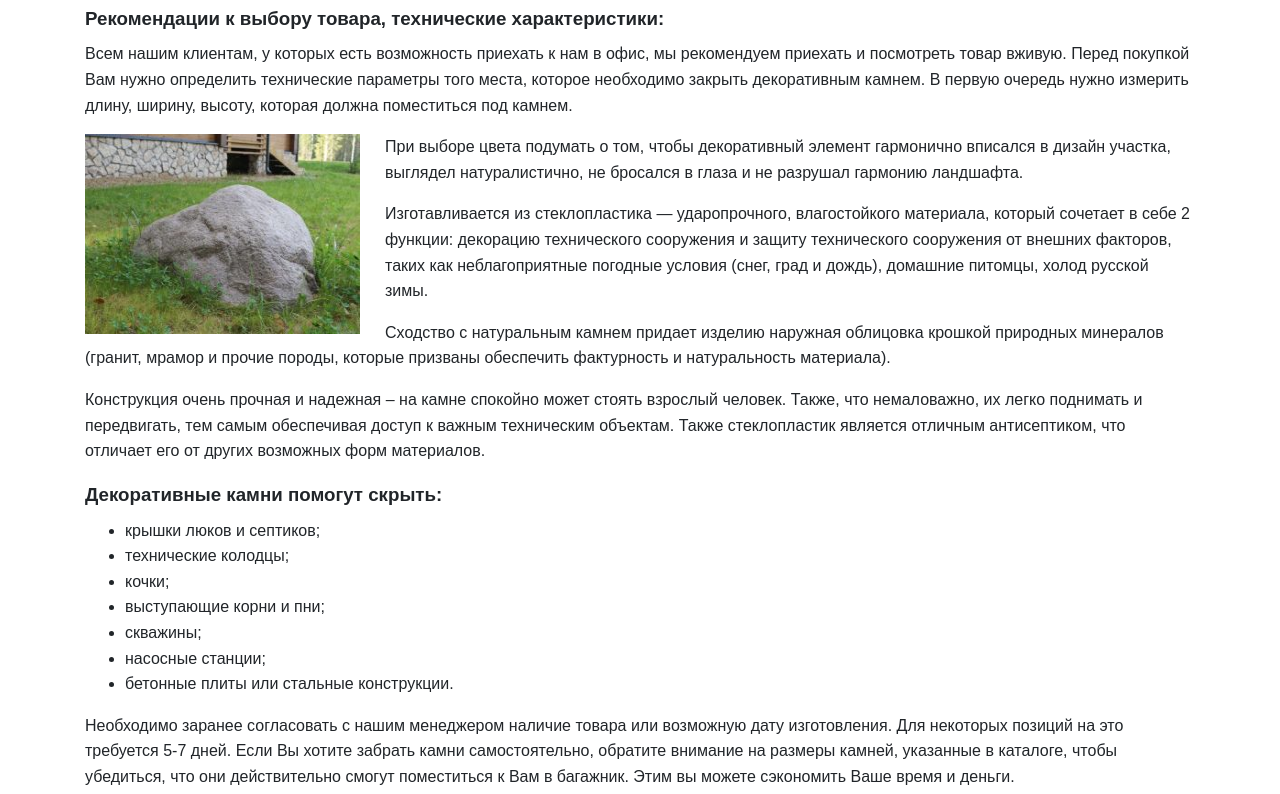
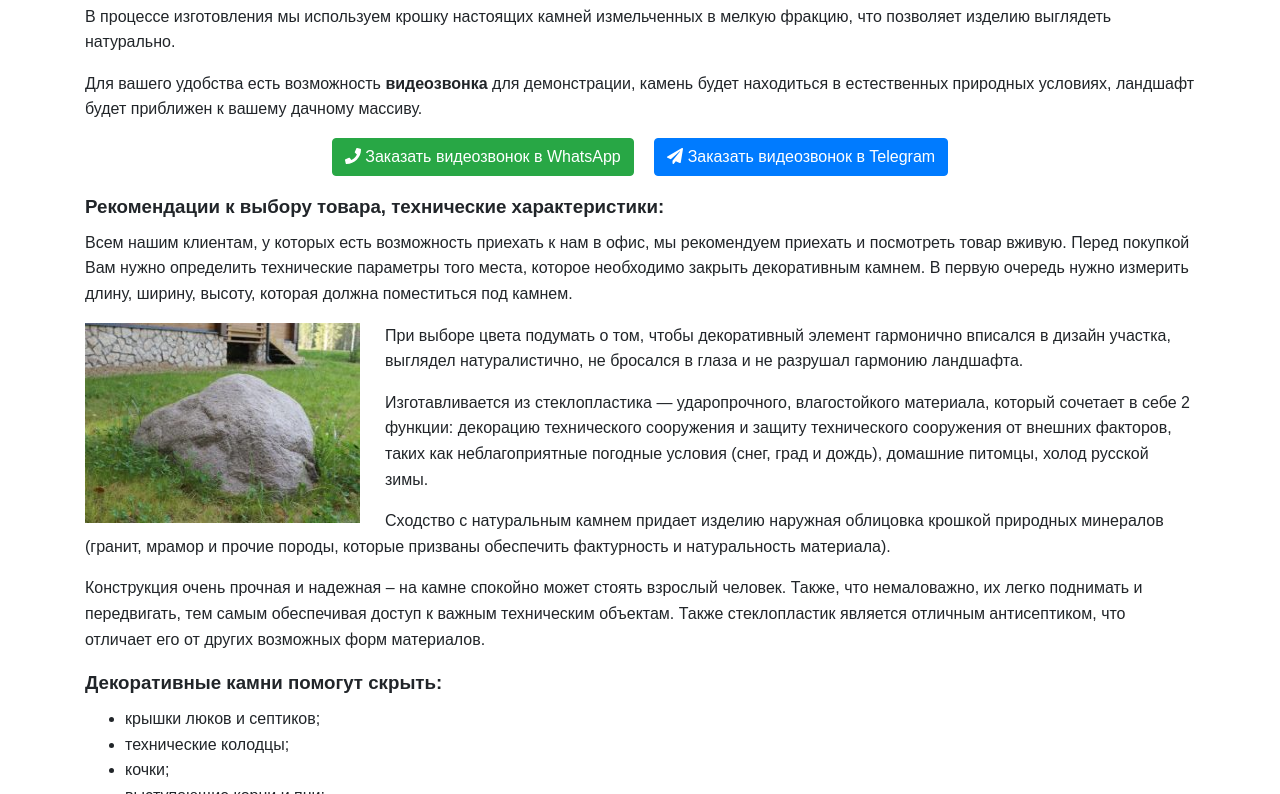
Before and after one commit to Egor-record/kamni, a website: page public/index.html in a window 1280 px wide. Shown: the part 1077-1871 px from the top of the page. Drawn offline with Linux system fonts and the light colour scheme; some packages are replaced by stand-ins of ours.

Commit message:
added btn call Alexander

```diff
--- a/public/index.html
+++ b/public/index.html
@@ -140,6 +140,19 @@
 							</div>
 						</li>
 					</ul>
+					<div>
+						<p>В процессе изготовления мы используем крошку настоящих камней измельченных в мелкую фракцию, что позволяет изделию выглядеть натурально.</p>
+						<p>Для вашего удобства есть возможность <strong>видеозвонка</strong> для демонстрации, камень будет находиться в естественных природных условиях, ландшафт будет приближен к вашему дачному массиву.</p>
+						<div class="text-center mb-3">
+							<a href="https://wa.me/+79052500876?text=Запись%20на%20видео%20звонок" target="_blank" class="btn btn-success">
+								<i class="fa fa-phone" aria-hidden="true"></i> Заказать видеозвонок в WhatsApp
+							</a>
+							<a href="https://t.me/dekorativniekamni?text=Запись%20на%20видео%20звонок" target="_blank" class="btn btn-primary mt-3 mt-lg-0 ml-lg-3">
+								<i class="fa fa-paper-plane" aria-hidden="true"></i>
+								Заказать видеозвонок в Telegram
+							  </a>
+						</div>
+					</div>
 					<h3 class="p1"><span class="s1"><b>Рекомендации к выбору товара, технические характеристики:</b></span></h3>
 					<p class="p1"><span class="s1">Всем нашим клиентам, у которых есть возможность приехать к нам в офис, мы рекомендуем приехать и посмотреть товар вживую. Перед покупкой Вам нужно определить технические параметры того места, которое необходимо закрыть декоративным камнем. В первую очередь нужно измерить длину, ширину, высоту, которая должна поместиться под камнем.</span></p>
 					<p class="p1"><span class="s1"><img class="alignleft size-medium wp-image-1315" style="float: left; padding-right: 25px;" src="/wp-content/uploads/2018/07/1.-Фото-к-тексту-300x200.jpg" alt="" width="300" height="200" srcset="wp-content/uploads/2018/07/1.-Фото-к-тексту-300x200.jpg 300w, wp-content/uploads/2018/07/1.-Фото-к-тексту-768x512.jpg 768w, wp-content/uploads/2018/07/1.-Фото-к-тексту.jpg 800w" sizes="(max-width: 300px) 100vw, 300px" />
@@ -157,13 +170,13 @@
 						<li class="p1"><span class="s1">насосные станции;</span></li>
 						<li class="p1"><span class="s1">бетонные плиты или стальные конструкции.</span></li>
 					</ul>
-					<p class="p1"><span class="s1">Необходимо заранее согласовать с нашим менеджером наличие товара или возможную дату изготовления. Для некоторых позиций на это требуется 5-7 дней. Если Вы хотите забрать камни самостоятельно, обратите внимание на размеры камней, указанные в каталоге, чтобы убедиться, что они действительно смогут поместиться к Вам в багажник. Этим вы можете сэкономить Ваше время и деньги.</span></p>
 					<img class="alignleft size-medium wp-image-1326 float-md-left" style="padding-right: 25px;" src="/wp-content/uploads/2018/07/2.-Фото-к-тексту-300x202.jpg" alt="" width="300" height="202" srcset="wp-content/uploads/2018/07/2.-Фото-к-тексту-300x202.jpg 300w, wp-content/uploads/2018/07/2.-Фото-к-тексту-768x516.jpg 768w, wp-content/uploads/2018/07/2.-Фото-к-тексту.jpg 800w" sizes="(max-width: 300px) 100vw, 300px" />
 					<p class="mt-md-0 mt-3">
 						Мы являемся производителем продукции и реализуем гибкую ценовую политику в отношении покупателей. Возможно внесение изменений в уже имеющуюся конструкцию по желанию покупателя или изготовление нестандартных моделей под заказ.</p>
 					<p class="mb-5">Декор септиков, люков и прочих элементов – не роскошь, а насущная необходимость!</p>
 				</div>
-				<div></div>
+
+
 			</div>
 		</section>
 		<section class="about-developer">
@@ -183,6 +196,9 @@
 							Я изготовитель, продавец, логист в одном лице — Щеглов Александр Сергеевич. Прошел пусть от новичка до опытного мастера по работе с композитными матералами.
 В работу с каждым камнем вкладываю душу, делаю на совесть. <br>
 Я горжусь качеством своих изделий, приезжайте посмотреть!
+						</p>
+						<p class="mt-md-0 mt-3">
+							Необходимо заранее согласовать с нашим менеджером, т.е. мной, наличие товара или возможную дату изготовления. Для некоторых позиций на это требуется 5-7 дней. Если Вы хотите забрать камни самостоятельно, обратите внимание на размеры камней, указанные в каталоге, чтобы убедиться, что они действительно смогут поместиться к Вам в багажник. Этим вы можете сэкономить Ваше время и деньги.
 						</p>
 					</div>
 				</div>
```
